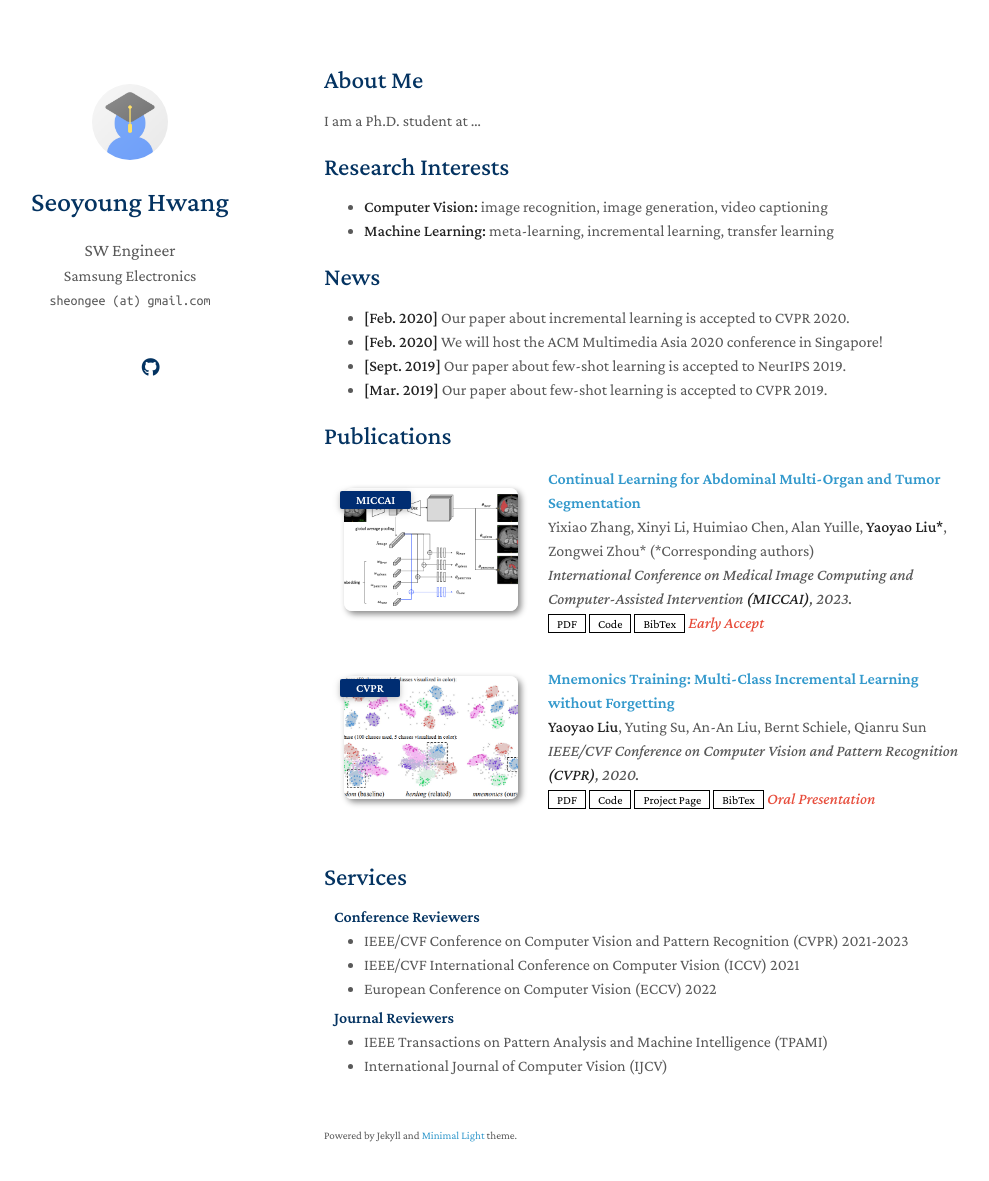
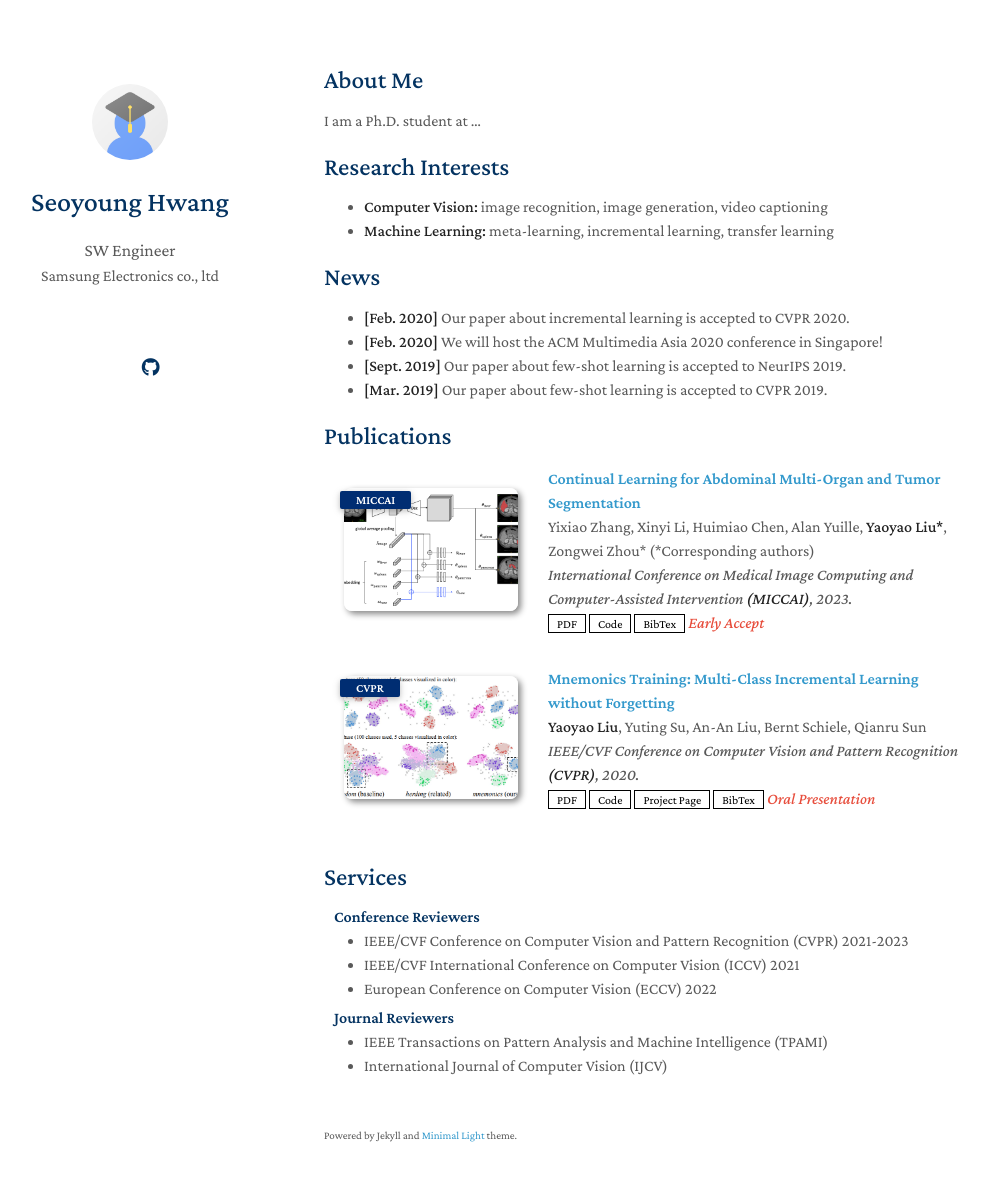
Before and after one commit to sy-hwang/sy-hwang.github.io, a Jekyll site: the page built from index.md, in a window 1280 px wide and 1216 px high. Shown: the top 1181 px of the window, without its empty margins (146-1135 px from the left). Built offline with Jekyll 4.4.1, drawn with Linux system fonts in a browser that asks for light colours; a style sheet for code colours, icons or effects is not loaded; our own code applies the rules of GitHub Pages for plain Markdown files.

```diff
--- a/_config.yml
+++ b/_config.yml
@@ -1,8 +1,7 @@
 # Basic Information
 title: Seoyoung Hwang
 position: SW Engineer
-affiliation: Samsung Electronics
-email: sheongee (at) gmail.com
+affiliation: Samsung Electronics co., ltd
 
 # Search Engine Optimization (SEO)
 # The following information is used to improve the website traffic from search engines, e.g., Google.
@@ -17,6 +16,8 @@ cv_link: assets/files/cv_SeoyoungHwang.pdf
 github_link: https://github.com/sy-hwang
 #linkedin: https://www.linkedin.com/
 #twitter: https://twitter.com/
+samsung_Mail: mailto:sheong.hwang@samsung.com
+gMail: mailto:sheongee@gmail.com
 
 # Images (e.g., your profile picture and your website's favicon)
 # "favicon" and "favicon_dark" are used for the light and dark modes, respectively.
```
